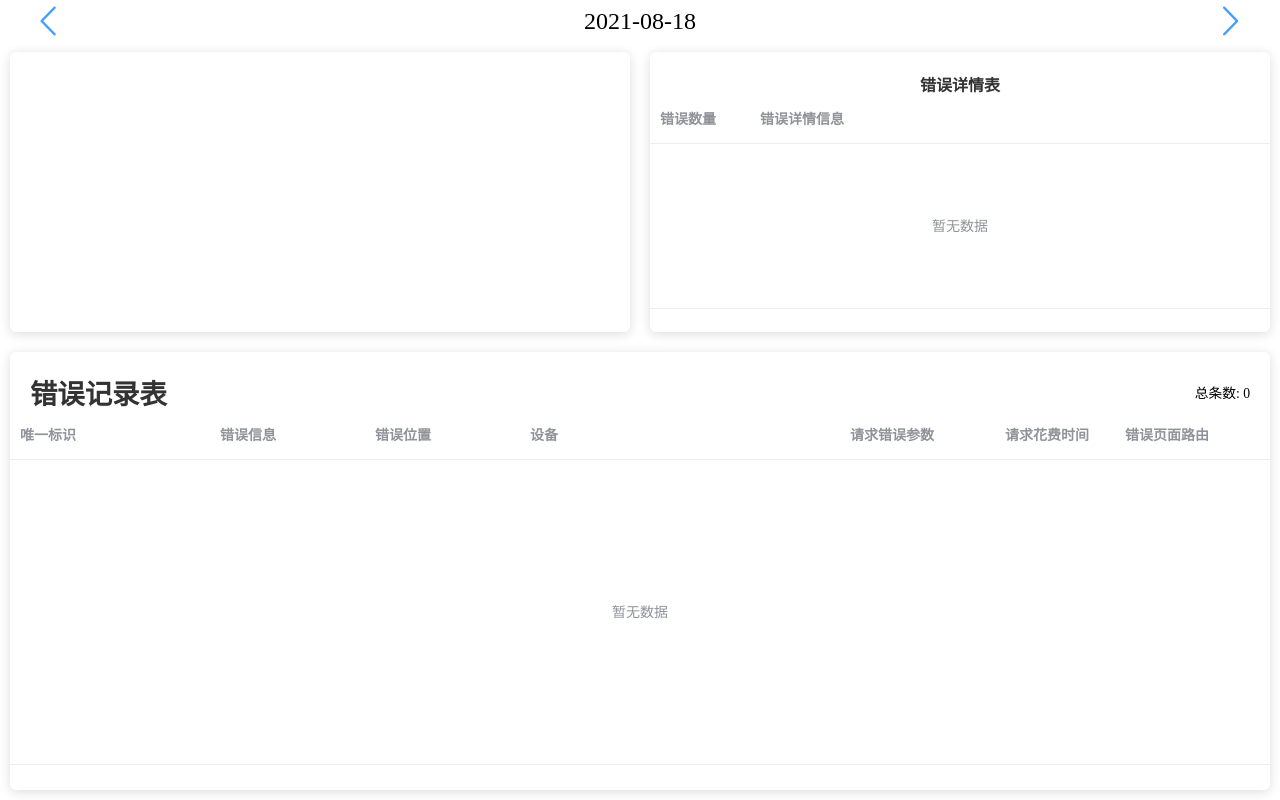
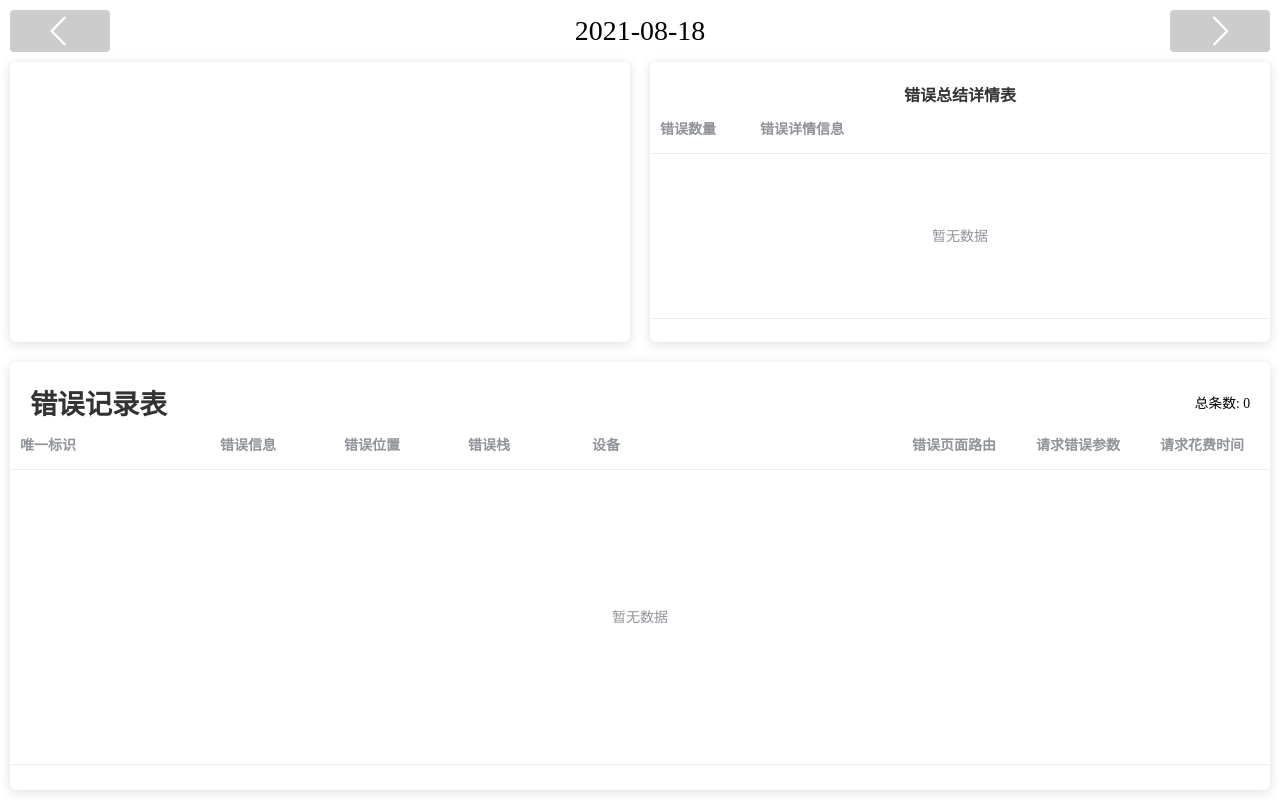
Before and after one commit to VirgoHxy/errorServe, a website: page html/index.html in a window 1280 px wide. Drawn offline with Linux system fonts and the light colour scheme; no server answers.

Commit message:
增加stack

```diff
--- a/html/index.html
+++ b/html/index.html
@@ -53,6 +53,7 @@
     .homePage .homeHead {
       display: flex;
       align-items: center;
+      padding: 10px 10px 0 10px;
     }
 
     .homePage .homeHead i {
@@ -64,12 +65,18 @@
     .homePage .homeHead>span {
       display: block;
       width: calc(100% - 200px);
-      font-size: 24px;
+      font-size: 28px;
     }
 
     .homePage .homeHead .el-button {
       width: 100px;
       padding: 0;
+      background: rgba(0,0,0,0.2);
+      color: #fff;
+    }
+
+    .homePage .homeHead .el-button:hover {
+      background: rgba(0,0,0,0.4);
     }
 
     .homePage .baseData {
@@ -99,7 +106,7 @@
 
     .homePage .recordList {
       overflow: hidden;
-      height: calc(100% - 362px);
+      height: calc(100% - 372px);
       min-height: 300px;
       margin: 10px;
       padding: 20px 0;
@@ -159,7 +166,7 @@
       <div class="baseData">
         <div class="countArea"></div>
         <div class="detailList">
-          <h3>错误详情表</h3>
+          <h3>错误总结详情表</h3>
           <el-table :data="detailList" stripe height="calc(100% - 27px)">
             <el-table-column prop="count" label="错误数量" width="100"></el-table-column>
             <el-table-column prop="message" label="错误详情信息"></el-table-column>
@@ -176,10 +183,11 @@
           <el-table-column prop="message" label="错误信息"></el-table-column>
           <el-table-column prop="file|url" label="错误位置" :formatter="table.column['file|url'].formatter">
           </el-table-column>
+          <el-table-column prop="errorStack" label="错误栈"></el-table-column>
           <el-table-column prop="device" label="设备" width="320"></el-table-column>
+          <el-table-column prop="location" label="错误页面路由"></el-table-column>
           <el-table-column prop="param" label="请求错误参数"></el-table-column>
           <el-table-column prop="useTime" label="请求花费时间" width="120"></el-table-column>
-          <el-table-column prop="location" label="错误页面路由"></el-table-column>
         </el-table>
       </div>
       <div class="shadow">
@@ -268,6 +276,19 @@
           clearTimeout(timer);
         };
         let timer = setTimeout(get, 500);
+        this.riseze(
+          document.querySelector(".homePage"),
+          () => {
+            // console.log("触发resize")
+            for (const key in this.charts) {
+              if (Object.prototype.hasOwnProperty.call(this.charts, key)) {
+                const element = this.charts[key];
+                element && element.resize();
+              }
+            }
+          },
+          0
+        );
       },
       methods: {
         prev() {
```
